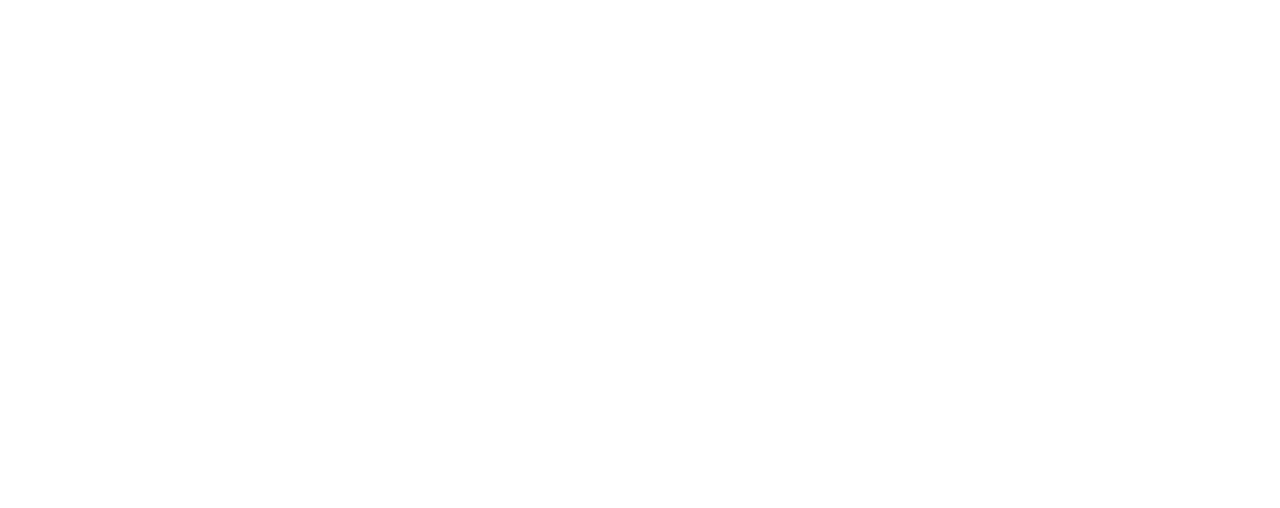
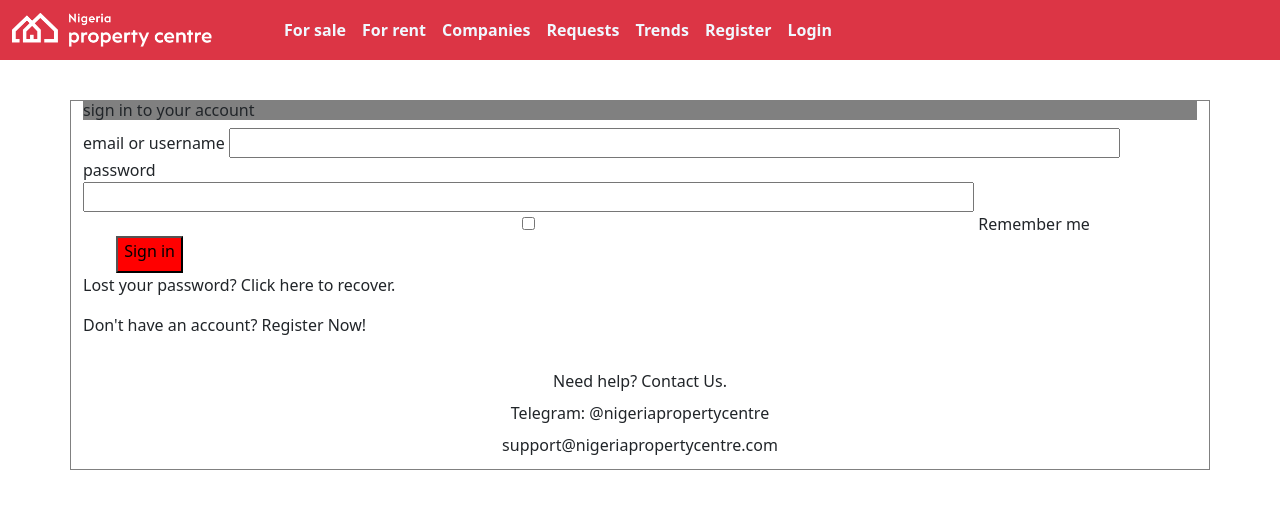
Before and after one commit to Echemartins/Uchendu-Martins_LMTech-Real-Estate, a website: page index.html in a window 1280 px wide. Drawn offline with nearby package versions, Linux system fonts and the light colour scheme.

Commit message:
final commit of real estate task

```diff
--- a/css/style.css
+++ b/css/style.css
@@ -51,3 +51,64 @@ table {
 
 
 /* Write your css below here */
+.navbar-brand img{
+	width: 200px;
+}
+
+.nav-item a{
+	color: aliceblue !important;
+	font-weight: bolder;
+}
+
+.button{
+	height: 37px;
+	width: 100px;
+}
+
+.button{
+	/* display: flex;justify-content: center; */
+}
+
+main{
+	display: flex;
+	justify-content: center;
+}
+
+form{
+	flex-wrap: nowrap;
+	border: 1px solid gray;
+	display: block;
+	/* display: flex; */
+	flex-direction: column;
+	width: 60%;
+	/* align-items: center; */
+	margin-top: 40px;
+	gap: 30px;
+}
+
+form h6{
+	background-color: gray;
+}
+
+form input{
+	width: 80%;
+}
+
+.button{
+	display: flex;
+	justify-content: flex-end;
+}
+
+.button button{
+	display: flex;
+	justify-content: flex-end;
+	background-color: red;
+}
+
+.needhelp{
+	display: flex;
+	flex-direction: column;
+	align-items: center;
+	line-height: 1;
+	padding-top: 20px;
+}
--- a/index.html
+++ b/index.html
@@ -0,0 +1,138 @@
+<!DOCTYPE html>
+<html lang="en">
+    <head>
+        <meta charset="utf-8" />
+        <meta name="viewport" content="width=device-width, initial-scale=1" />
+        <title>Bootstrap demo</title>
+        <link rel="stylesheet" href="./css/style.css" />
+        <link
+            href="https://cdn.jsdelivr.net/npm/bootstrap@5.3.0/dist/css/bootstrap.min.css"
+            rel="stylesheet"
+            integrity="sha384-9ndCyUaIbzAi2FUVXJi0CjmCapSmO7SnpJef0486qhLnuZ2cdeRhO02iuK6FUUVM"
+            crossorigin="anonymous"
+        />
+    </head>
+    <body>
+        <nav class="navbar navbar-expand-lg bg-danger">
+            <div class="container-fluid">
+                <a class="navbar-brand" href="#"
+                    ><img src="./Images/property-centre-logo (1).png" alt=""
+                /></a>
+                <button
+                    class="navbar-toggler"
+                    type="button"
+                    data-bs-toggle="collapse"
+                    data-bs-target="#navbarNav"
+                    aria-controls="navbarNav"
+                    aria-expanded="false"
+                    aria-label="Toggle navigation"
+                >
+                    <span class="navbar-toggler-icon"></span>
+                </button>
+                <div class="collapse navbar-collapse ps-5" id="navbarNav">
+                    <ul class="navbar-nav">
+                        <li class="nav-item">
+                            <a
+                                class="nav-link active"
+                                aria-current="page"
+                                href="#"
+                                >For sale</a
+                            >
+                        </li>
+                        <li class="nav-item">
+                            <a
+                                class="nav-link active"
+                                aria-current="page"
+                                href="#"
+                                >For rent</a
+                            >
+                        </li>
+                        <li class="nav-item">
+                            <a
+                                class="nav-link active"
+                                aria-current="page"
+                                href="#"
+                                >Companies</a
+                            >
+                        </li>
+                        <li class="nav-item">
+                            <a
+                                class="nav-link active"
+                                aria-current="page"
+                                href="#"
+                                >Requests</a
+                            >
+                        </li>
+                        <li class="nav-item">
+                            <a
+                                class="nav-link active"
+                                aria-current="page"
+                                href="#"
+                                >Trends</a
+                            >
+                        </li>
+                        <li class="nav-item">
+                            <a
+                                class="nav-link active"
+                                aria-current="page"
+                                href="#"
+                                >Register</a
+                            >
+                        </li>
+                        <li class="nav-item">
+                            <a
+                                class="nav-link active"
+                                aria-current="page"
+                                href="#"
+                                >Login</a
+                            >
+                        </li>
+                    </ul>
+                </div>
+            </div>
+        </nav>
+        <main>
+            <form action="" class="container">
+                <h6 id="sign">sign in to your account</h6>
+                <div class="username">
+                    <label for="email">email or username</label>
+                    <input type="text" id="email" value="" />
+                </div>
+                <div class="password">
+                    <label for="password">password</label> <br />
+                    <input type="text" id="password" value="" />
+                </div>
+                <div class="checkbox">
+                    <input type="checkbox" id="checkbox" />
+                    <label for="checkbox"> Remember me</label>
+                </div>
+                <div class="button">
+                    <button>Sign in</button>
+                </div>
+
+                <div class="lostpassword">
+                    <p>Lost your password? Click here to recover.</p>
+                    <p>Don't have an account? Register Now!</p>
+                </div>
+
+                <div class="needhelp">
+                    <p>
+                        Need help? Contact Us.
+                    </p>
+                    <p>
+                        Telegram: @nigeriapropertycentre
+                    </p>
+                    <p>
+                        support@nigeriapropertycentre.com
+                    </p>
+                </div>
+            </form>
+        </main>
+
+        <script
+            src="https://cdn.jsdelivr.net/npm/bootstrap@5.3.0/dist/js/bootstrap.bundle.min.js"
+            integrity="sha384-geWF76RCwLtnZ8qwWowPQNguL3RmwHVBC9FhGdlKrxdiJJigb/j/68SIy3Te4Bkz"
+            crossorigin="anonymous"
+        ></script>
+    </body>
+</html>
```
Also changed, not shown: Images/property-centre-logo (1).png (added), README.md.
